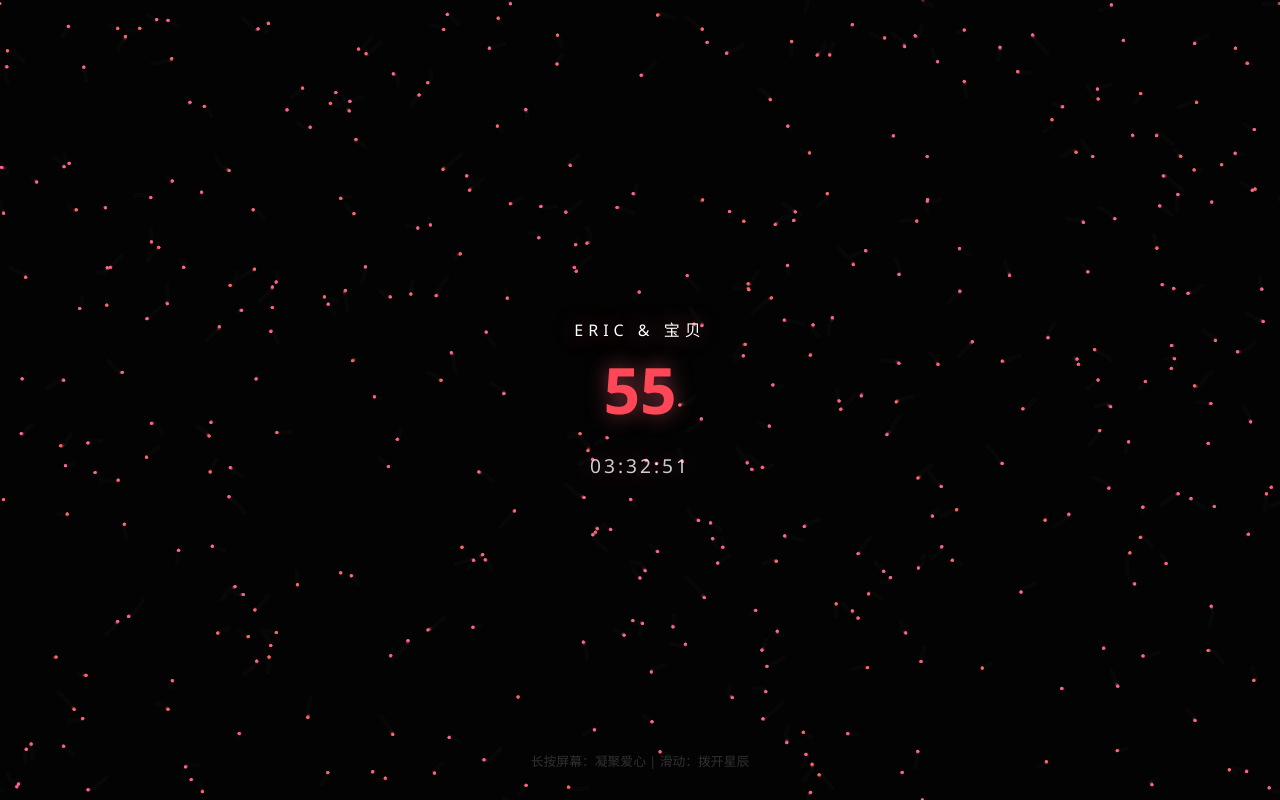
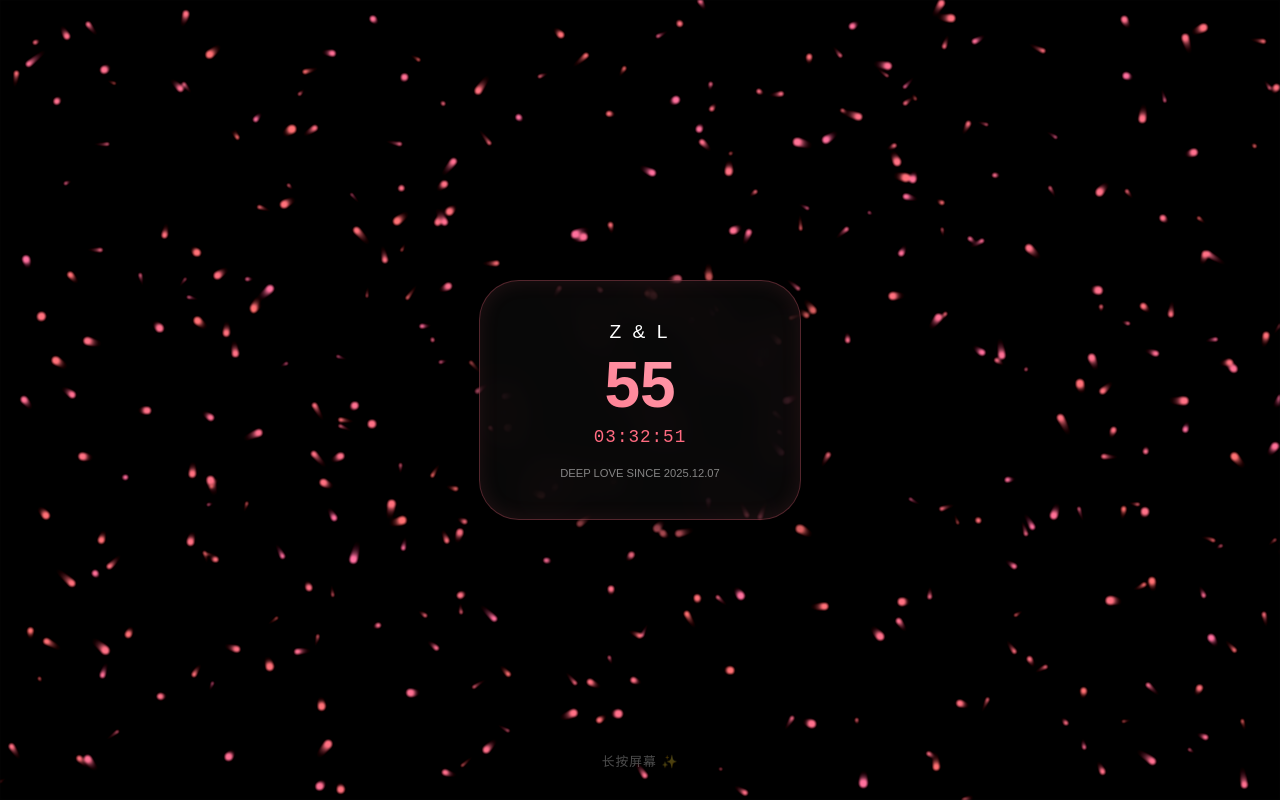
Before and after one commit to Ericliu-eng/our-love, a plain HTML site: page index.html in a window 1280 px wide. Drawn offline with Linux system fonts and the light colour scheme; animation ran at ten frames a second.

Commit message:
Update index.html

```diff
--- a/index.html
+++ b/index.html
@@ -2,132 +2,154 @@
 <html lang="zh-CN">
 <head>
     <meta charset="UTF-8">
-    <meta name="viewport" content="width=device-width, initial-scale=1.0, user-scalable=no">
-    <title>Interactive Love Lab ❤️</title>
+    <meta name="viewport" content="width=device-width, initial-scale=1.0, maximum-scale=1.0, user-scalable=no">
+    <title>Infinity Love Logic ❤️</title>
     <style>
-        body { margin: 0; background: #050505; overflow: hidden; font-family: 'Segoe UI', sans-serif; }
-        canvas { display: block; }
+        body { margin: 0; background: #050505; overflow: hidden; font-family: 'PingFang SC', sans-serif; }
+        canvas { position: absolute; top: 0; left: 0; filter: blur(1px) contrast(1.2); }
 
-        .overlay {
-            position: absolute;
-            top: 50%;
-            left: 50%;
-            transform: translate(-50%, -50%);
-            text-align: center;
-            color: white;
+        .ui-layer {
+            position: relative;
+            z-index: 10;
+            display: flex;
+            justify-content: center;
+            align-items: center;
+            height: 100vh;
             pointer-events: none;
-            text-shadow: 0 0 20px rgba(255,107,129,0.5);
-            z-index: 100;
         }
 
-        .days-num { font-size: 4rem; font-weight: 900; color: #ff4757; margin: 0; }
-        .timer { font-size: 1.2rem; opacity: 0.8; letter-spacing: 3px; }
-        .hint {
-            position: absolute;
-            bottom: 30px;
-            width: 100%;
+        .card {
             text-align: center;
-            color: rgba(255,255,255,0.3);
-            font-size: 0.8rem;
-            animation: pulse 2s infinite;
+            background: rgba(20, 20, 20, 0.4);
+            padding: 40px 20px;
+            border-radius: 40px;
+            backdrop-filter: blur(20px);
+            border: 1px solid rgba(255, 107, 129, 0.3);
+            color: white;
+            width: 280px;
+            pointer-events: auto;
+            box-shadow: 0 10px 50px rgba(0,0,0,0.8), inset 0 0 20px rgba(255,107,129,0.1);
+            transition: transform 0.3s ease;
         }
-        @keyframes pulse { 0%, 100% { opacity: 0.3; } 50% { opacity: 0.6; } }
+        .card:active { transform: scale(0.95); }
+
+        .days-num { font-size: 4rem; font-weight: 800; background: linear-gradient(45deg, #ff6b81, #ffafbd); -webkit-background-clip: text; -webkit-text-fill-color: transparent; line-height: 1; margin: 10px 0; }
+        .time-detail { font-family: monospace; font-size: 1.1rem; color: #ff6b81; letter-spacing: 1px; }
+        .names { font-size: 1.2rem; font-weight: 300; letter-spacing: 3px; margin-bottom: 5px; }
+        .hint { position: absolute; bottom: 30px; color: rgba(255,255,255,0.3); font-size: 0.8rem; letter-spacing: 1px; }
     </style>
 </head>
 <body>
     <canvas id="canvas"></canvas>
-    <div class="overlay">
-        <p style="letter-spacing: 5px; margin-bottom: 5px;">ERIC & 宝贝</p>
-        <h1 class="days-num" id="days">0</h1>
-        <p class="timer" id="time">00:00:00</p>
+    <div class="ui-layer">
+        <div class="card">
+            <div class="names">Z & L</div>
+            <div class="days-num" id="days">0</div>
+            <div id="time" class="time-detail">00:00:00</div>
+            <div style="margin-top: 20px; font-size: 0.7rem; opacity: 0.5;">DEEP LOVE SINCE 2025.12.07</div>
+        </div>
+        <div class="hint">长按屏幕 ✨</div>
     </div>
-    <div class="hint">长按屏幕：凝聚爱心 | 滑动：拨开星辰</div>
 
 <script>
     const canvas = document.getElementById('canvas');
     const ctx = canvas.getContext('2d');
-    let width, height, particles = [];
-    const mouse = { x: -1000, y: -1000, active: false };
+    let particles = [];
+    let isPressing = false;
+    let mouse = { x: 0, y: 0 };
 
     function resize() {
-        width = canvas.width = window.innerWidth;
-        height = canvas.height = window.innerHeight;
+        canvas.width = window.innerWidth;
+        canvas.height = window.innerHeight;
+    }
+    window.onresize = resize;
+    resize();
+
+    // 心形数学公式计算
+    function getHeartPoint(t) {
+        let x = 16 * Math.pow(Math.sin(t), 3);
+        let y = -(13 * Math.cos(t) - 5 * Math.cos(2*t) - 2 * Math.cos(3*t) - Math.cos(4*t));
+        return { x: x * 10, y: y * 10 }; // 缩放系数
     }
 
-    window.addEventListener('resize', resize);
-    resize();
+    class Particle {
+        constructor(isHeart = false, targetX = 0, targetY = 0) {
+            this.reset(isHeart, targetX, targetY);
+        }
 
-    // 触摸/鼠标事件
-    const updateMouse = (e) => {
-        mouse.x = e.touches ? e.touches[0].clientX : e.clientX;
-        mouse.y = e.touches ? e.touches[0].clientY : e.clientY;
-    };
-    window.addEventListener('mousemove', updateMouse);
-    window.addEventListener('touchmove', (e) => { updateMouse(e); e.preventDefault(); }, {passive: false});
-    window.addEventListener('mousedown', () => mouse.active = true);
-    window.addEventListener('touchstart', () => mouse.active = true);
-    window.addEventListener('mouseup', () => mouse.active = false);
-    window.addEventListener('touchend', () => mouse.active = false);
-
-    class Particle {
-        constructor() {
-            this.x = Math.random() * width;
-            this.y = Math.random() * height;
-            this.destX = this.x;
-            this.destY = this.y;
+        reset(isHeart, targetX, targetY) {
+            this.x = Math.random() * canvas.width;
+            this.y = Math.random() * canvas.height;
+            this.size = Math.random() * 3 + 1;
+            this.baseX = targetX;
+            this.baseY = targetY;
             this.vx = (Math.random() - 0.5) * 2;
             this.vy = (Math.random() - 0.5) * 2;
             this.acc = 0.05;
             this.friction = 0.95;
-            this.color = `hsl(${Math.random() * 20 + 340}, 100%, 70%)`;
+            this.color = `hsl(${Math.random() * 20 + 340}, 80%, 70%)`;
+            this.isHeart = isHeart;
         }
 
         update() {
-            if (mouse.active) {
-                // 长按时，粒子向屏幕中心凝聚成心形 (心形公式计算)
-                const t = Math.random() * Math.PI * 2;
-                const heartX = width/2 + 160 * Math.pow(Math.sin(t), 3) * (width/400);
-                const heartY = height/2 - (130 * Math.cos(t) - 50 * Math.cos(2*t) - 20 * Math.cos(3*t) - 10 * Math.cos(4*t)) * (height/800);
-                this.vx += (heartX - this.x) * 0.01;
-                this.vy += (heartY - this.y) * 0.01;
+            if (isPressing) {
+                // 向心力算法
+                let dx = this.baseX - this.x;
+                let dy = this.baseY - this.y;
+                this.vx += dx * this.acc;
+                this.vy += dy * this.acc;
+                this.vx *= this.friction;
+                this.vy *= this.friction;
             } else {
-                // 默认状态：躲避手指
-                let dx = this.x - mouse.x;
-                let dy = this.y - mouse.y;
-                let dist = Math.sqrt(dx*dx + dy*dy);
-                if (dist < 100) {
-                    this.vx += dx / dist * 2;
-                    this.vy += dy / dist * 2;
-                }
+                // 漂浮算法
                 this.vx += (Math.random() - 0.5) * 0.1;
                 this.vy += (Math.random() - 0.5) * 0.1;
             }
-
-            this.vx *= this.friction;
-            this.vy *= this.friction;
             this.x += this.vx;
             this.y += this.vy;
-
-            // 边界检查
-            if (this.x < 0) this.x = width;
-            if (this.x > width) this.x = 0;
-            if (this.y < 0) this.y = height;
-            if (this.y > height) this.y = 0;
         }
 
         draw() {
             ctx.fillStyle = this.color;
             ctx.beginPath();
-            ctx.arc(this.x, this.y, 1.5, 0, Math.PI * 2);
+            ctx.arc(this.x, this.y, this.size, 0, Math.PI * 2);
             ctx.fill();
         }
     }
 
-    for (let i = 0; i < 400; i++) particles.push(new Particle());
+    // 初始化400个粒子作为心形矩阵
+    function init() {
+        particles = [];
+        for (let i = 0; i < 400; i++) {
+            let t = (i / 400) * Math.PI * 2;
+            let point = getHeartPoint(t);
+            particles.push(new Particle(true, canvas.width/2 + point.x, canvas.height/2 + point.y - 20));
+        }
+    }
+    init();
+
+    // 交互逻辑
+    const startPress = (e) => {
+        isPressing = true;
+        // 每次点击中心微调到手指位置
+        const x = e.touches ? e.touches[0].clientX : e.clientX;
+        const y = e.touches ? e.touches[0].clientY : e.clientY;
+        particles.forEach(p => {
+            p.baseX = x + (getHeartPoint(particles.indexOf(p)/400 * Math.PI * 2).x);
+            p.baseY = y + (getHeartPoint(particles.indexOf(p)/400 * Math.PI * 2).y);
+        });
+    };
+    const endPress = () => isPressing = false;
+
+    window.addEventListener('mousedown', startPress);
+    window.addEventListener('mouseup', endPress);
+    window.addEventListener('touchstart', startPress);
+    window.addEventListener('touchend', endPress);
 
     function animate() {
         ctx.fillStyle = 'rgba(5, 5, 5, 0.2)'; // 拖尾效果
-        ctx.fillRect(0, 0, width, height);
+        ctx.fillRect(0, 0, canvas.width, canvas.height);
+
         particles.forEach(p => {
             p.update();
             p.draw();
@@ -136,15 +158,16 @@
     }
     animate();
 
-    // 时间计算逻辑
+    // 计时器逻辑（保持你原来的，优化了视觉展示）
     function updateTimer() {
         const start = new Date('2025-12-07T00:00:00');
         const now = new Date();
         const diff = now - start;
-        document.getElementById('days').innerText = Math.floor(diff / 86400000);
+        const d = Math.floor(diff / 86400000);
         const h = Math.floor((diff / 3600000) % 24);
         const m = Math.floor((diff / 60000) % 60);
         const s = Math.floor((diff / 1000) % 60);
+        document.getElementById('days').innerText = d;
         document.getElementById('time').innerText = `${h<10?'0'+h:h}:${m<10?'0'+m:m}:${s<10?'0'+s:s}`;
     }
     setInterval(updateTimer, 1000);
```
